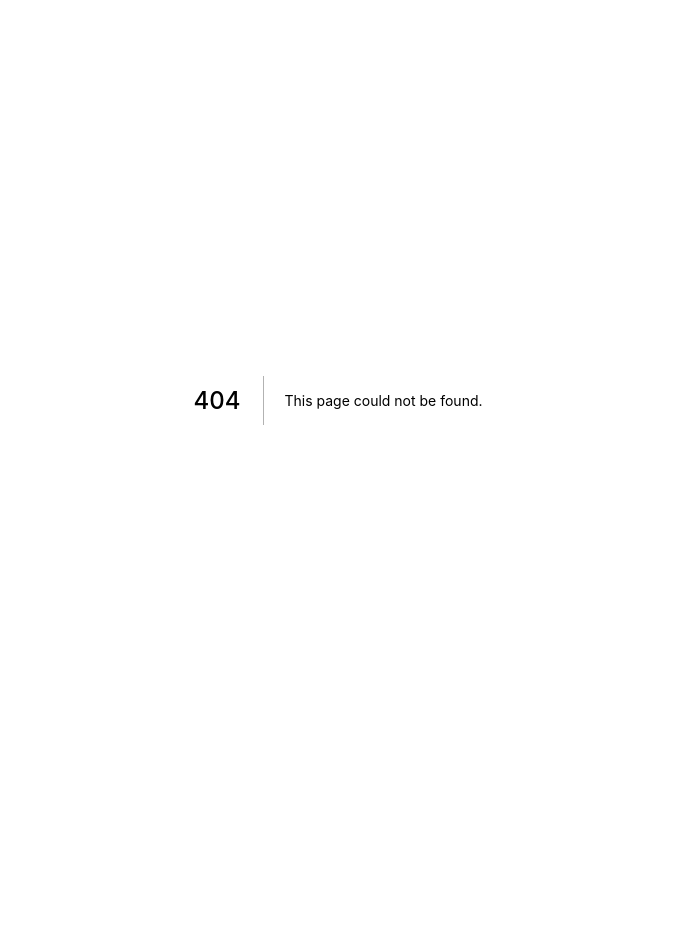
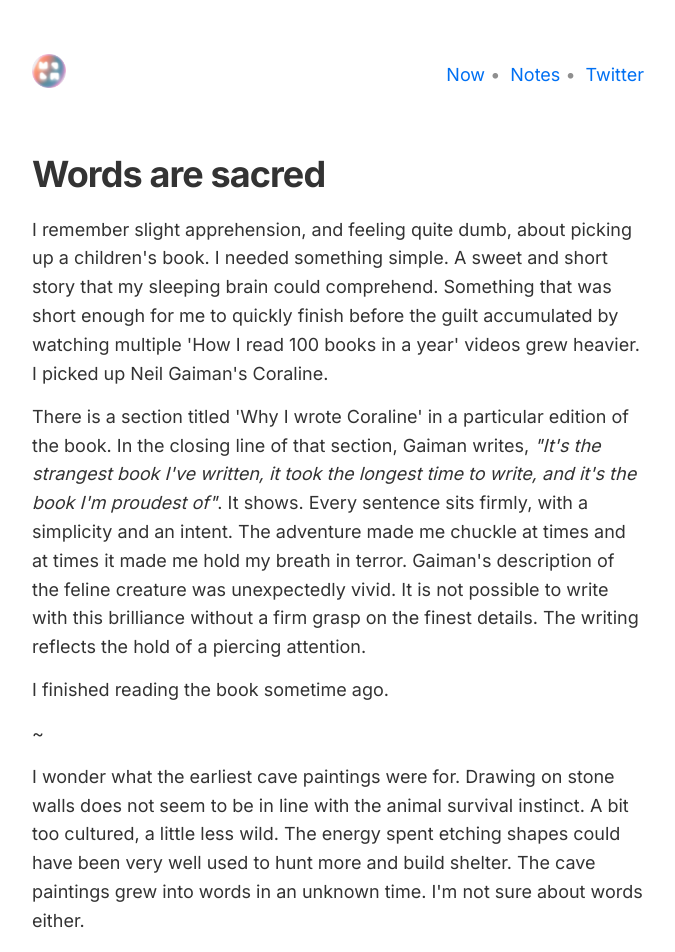
Before and after one commit to mnpw/mrinal.pw, a Next.js app: page /words-are-sacred in a window 1280 px wide. Before the commit this address had no page. Shown: the top 952 px of the page, without its empty margins (302-977 px from the left). Before the commit the page ends 800 px from the top, so only its background shows below. Built offline with nearby package versions, Linux system fonts and the light colour scheme.

Commit message:
Add post 'words are sacred'

```diff
--- a/pages/notes/index.js
+++ b/pages/notes/index.js
@@ -8,6 +8,9 @@
             <h2 className={utilStyles.headingXl}>Notes</h2>
             <ul className={utilStyles.list}>
                 <li className={utilStyles.listItem}>
+                    <Link href="/words-are-sacred/" ><a>Words are sacred</a></Link>
+                </li>
+                <li className={utilStyles.listItem}>
                     <Link href="/poking-the-system/" ><a>Poking the system</a></Link>
                 </li>
                 <li className={utilStyles.listItem}>
--- /dev/null
+++ b/pages/words-are-sacred/index.js
@@ -0,0 +1,34 @@
+import Layout from "../../components/layout"
+import Link from 'next/link'
+import utilStyles from '../../styles/utils.module.css'
+
+export default function Posts() {
+    return (
+        <Layout>
+            <h2 className={utilStyles.headingXl}>Words are sacred</h2>
+            <p>I remember slight apprehension, and feeling quite dumb, about picking up a children's book. I needed something simple. A sweet and short story that my sleeping brain could comprehend. Something that was short enough for me to quickly finish before the guilt accumulated by watching multiple 'How I read 100 books in a year' videos grew heavier. I picked up Neil Gaiman's Coraline.</p>
+            <p>There is a section titled 'Why I wrote Coraline' in a particular edition of the book. In the closing line of that section, Gaiman writes, <em>"It's the strangest book I've written, it took the longest time to write, and it's the book I'm proudest of"</em>. It shows. Every sentence sits firmly, with a simplicity and an intent. The adventure made me chuckle at times and at times it made me hold my breath in terror. Gaiman's description of the feline creature was unexpectedly vivid. It is not possible to write with this brilliance without a firm grasp on the finest details. The writing reflects the hold of a piercing attention.</p>
+            <p>I finished reading the book sometime ago.</p>
+            <p>~</p>
+            <p>I wonder what the earliest cave paintings were for. Drawing on stone walls does not seem to be in line with the animal survival instinct. A bit too cultured, a little less wild. The energy spent etching shapes could have been very well used to hunt more and build shelter. The cave paintings grew into words in an unknown time. I'm not sure about words either.</p>
+            <p>What are words for?</p>
+            <p>Stories have always had a special place in the human heart, I know that. There is a story at the core of everything humans create. Tales sway lives and build new ones. A good story can start a war. A better story can end one. It is more than just a sequence of events; a story builds new worlds. Perhaps it is the only way to build new worlds</p>
+            <p>Months of labor amount to nothing if not enriched with attention. It is the chief ingredient to any creation.  And creation is the act of attending. Every story and every new world the story creates functions on the fuel of attention.</p>
+            <p>You need more than just the attention of the creator to build a new world. Building something alone is a hollow concept. You need an existence separate. A creator can build a new world only with a witness. The attention of the witness is also required.  A story is birthed in the attention of the creator. But it is the attention of the witness that fosters it.</p>
+            <p>Perhaps the first words came about to tell stories. As a way to ask for the attention of the other. Cave paintings, words and all the symbols ever built were built to hold attention. Symbols are sacred. They are the vessel for attention. Some vessels are more porous than others.</p>
+            <p>~</p>
+            <p>Buying a meal and preparing a meal are two very different things. The humans possessing the wisdom of cooking would know. The need to pay attention does not survive when things are just explicitly handed over. Words are special from other symbols in that way. They force the reader to recreate.</p>
+            <p>I think people who re-read do so to take part in a special act of creation. The mechanics of the story are not so relevant to them. The beginning, the middle and the end are known by the first read. The words don't change with the fifth reading but the worlds built from them do. The mechanics of woodworking don't really change with every spoon that is made. They are known. People who create with wood would do it again and again not to discover the mechanics. You don't read a prayer hoping it'd change. You just pray. You do it to get deeply lost in the act of creation.</p>
+            <p>You must create several times before the creation opens up to you.</p>
+            <p>Books hide the recipes to build worlds in them. Fiction does a better job at that than most. The author indirectly, and gently, guides you into the creation. A single reading of a recipe would never give the richest result. It takes multiple tries and lots of improvisation. The author can add flavor even to the parts you know very well how to create. I've seen a cat before but I've never seen a cat from Gaiman's world.</p>
+            <p>To write something is to guide someone into an act of creation. It is an intimate act. People who write stories are important people. They understand the spells that put worlds into words better than anyone else. They make words sacred.</p>
+            <p>~</p>
+            <p>The words 'weak', 'little' and 'child' are often used interchangeably. Children are not really <em>children</em> — small and incapable of significance — when you hold a firm grasp on the finest details. Coraline is a story of a little girl who is anything but weak.</p>
+            <p>It amuses me to think how it would have been like for Neil Gaiman to write from a point of view of a child.</p>
+            <p>Most of my world was created when I was a child. That was my full time job, to construct a world. Creation is tied to being a child that way. The capacity to construct is left in childhood. Children as master creators.  Children grow very fast. In two hundred pages they grow even faster. The characters of a book carry you along in their growth. The main character is not the same at the start and at the end of the book. You too are not the same when you start the book and finish the book. With age you forget how to make worlds from words. You know everything already — everything there is to know. The act of creating a world becomes harder with the handicap of adulthood. With a main character as a child and the reader as an adult you can experience something that you knew once but have now forgotten. A book with a child main character puts you right at that moment.</p>
+            <p>There is another section in the book. It is titled 'Questions and Answers about Coraline'. One question asks about magic <em>"Are things really magical, or do you make them magical by believing in them?"</em>. Gaiman answers, <em>"I think most things are pretty magical, and it's less a matter of belief than it is one of just stopping to notice"</em>.</p>
+            <p>I'm not sure what children's literature exactly means, but I think it's my favorite genre now. I'm glad I read Coraline before I went to sleep. A lot of the world is built under dreams. I would come back to this book again.</p>
+            <p>~</p>
+        </Layout>
+    )
+}
--- a/styles/global.css
+++ b/styles/global.css
@@ -32,3 +32,23 @@
 p {
   margin: 0.8rem 0;
 }
+
+blockquote {
+  margin: 0;
+}
+
+blockquote p {
+  padding: 15px;
+  background: rgb(243, 243, 243);
+  color: #6a6a6a;
+  border-radius: 5px;
+  font-style: italic;
+}
+
+blockquote p::before {
+  content: '\201C';
+}
+
+blockquote p::after {
+  content: '\201D';
+}
```
